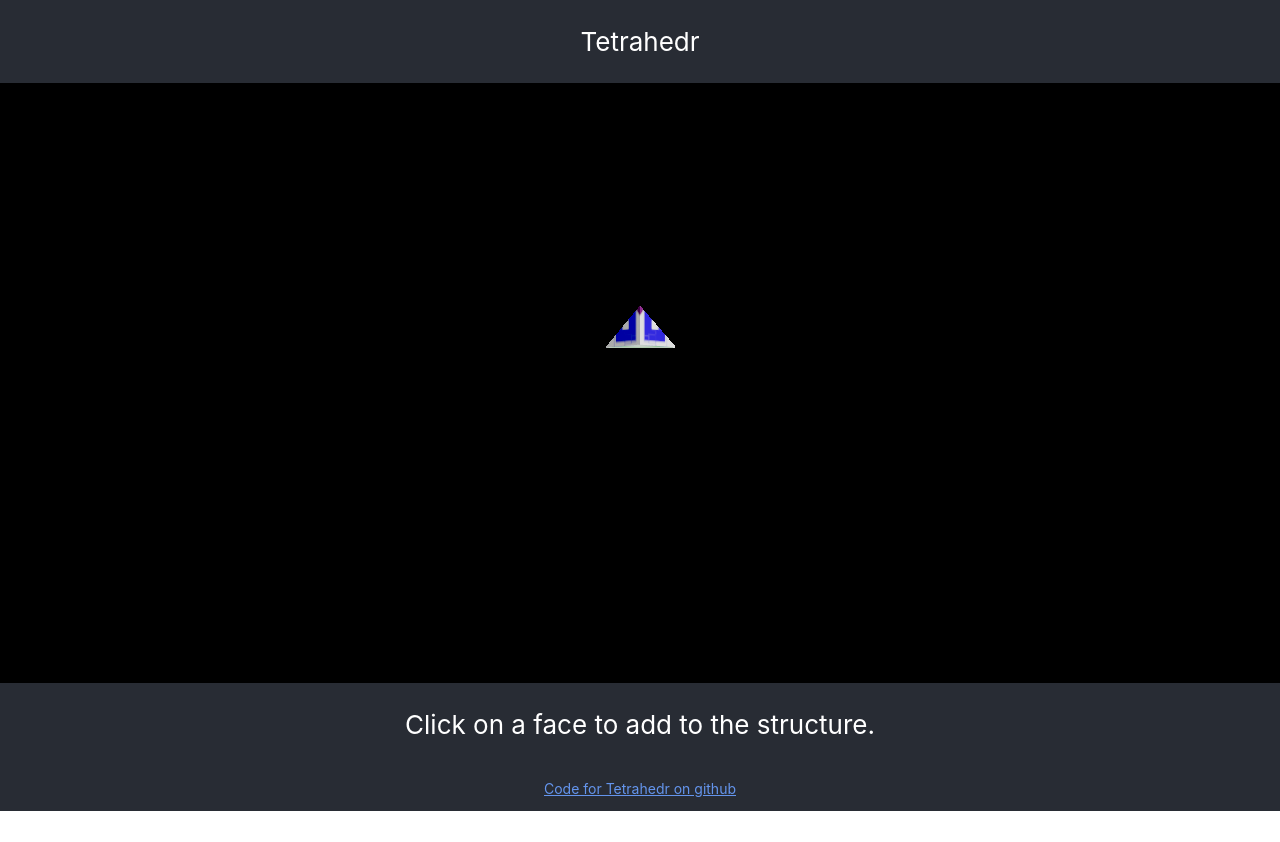
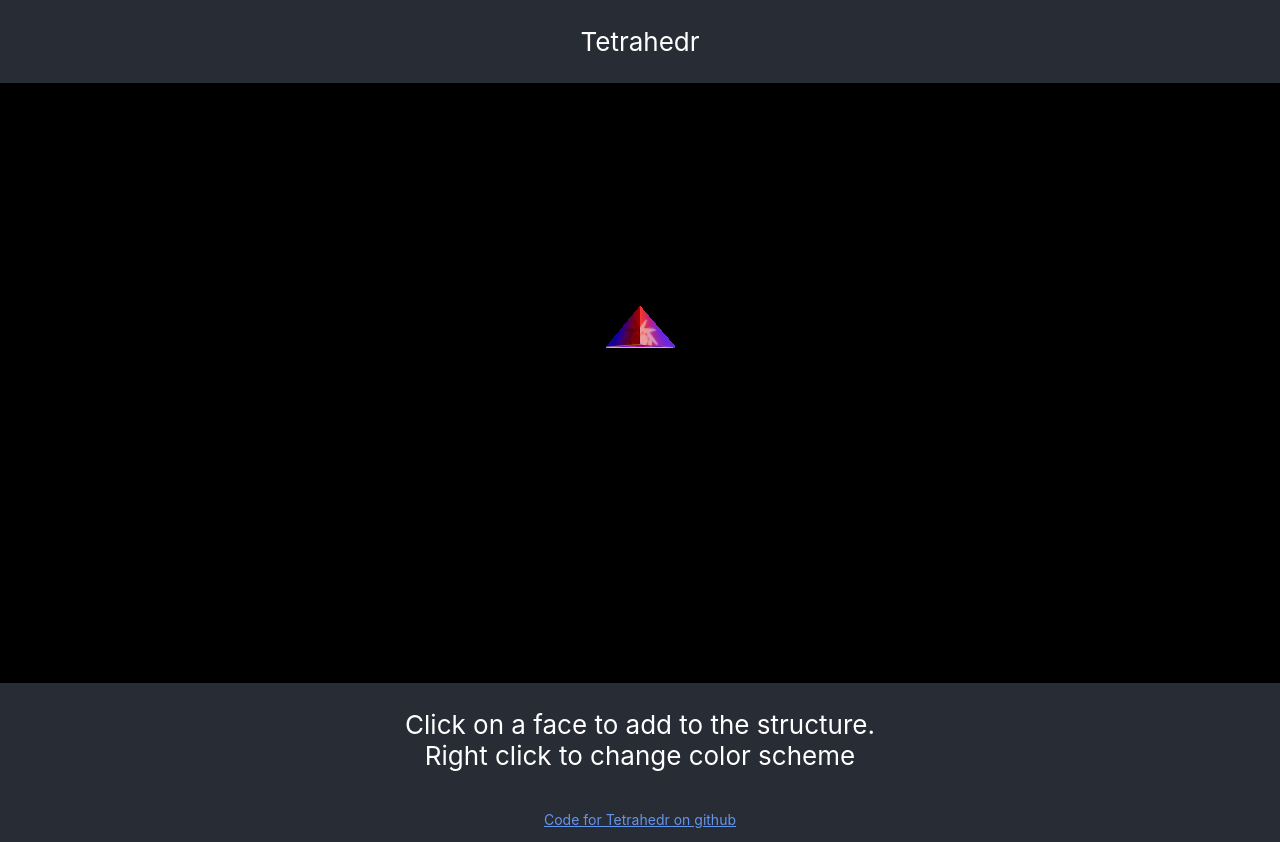
Before and after one commit to K8fractal/tetrahedr, a React (Create React App) app: page / in a window 1280 px wide. Before the commit the page ends 811 px from the top, so only its background shows below. Built offline with nearby package versions, Linux system fonts and the light colour scheme.

Commit message:
usability improvements

```diff
--- a/src/App.tsx
+++ b/src/App.tsx
@@ -27,7 +27,10 @@ function App() {
 
             <FacetStructure />
           </Canvas>
-          <p>Click on a face to add to the structure.</p>
+          <p>
+            Click on a face to add to the structure. <br></br>Right click to
+            change color scheme
+          </p>
         </>
         <p className="footnote">
           <a href="https://github.com/K8fractal/tetrahedr">
--- a/src/Facet.tsx
+++ b/src/Facet.tsx
@@ -37,8 +37,8 @@ export function nextVisual(visual?: FacetVisuals): FacetVisuals | undefined {
     case FacetVisuals.TextureTest:
       return FacetVisuals.TexturePurpleRed;
     case FacetVisuals.TexturePurpleRed:
-      return FacetVisuals.TextureUV;
-    case FacetVisuals.TextureUV:
+      return FacetVisuals.TextureEdgeHighlight;
+    case FacetVisuals.TextureUV: //Skipped for now
       return FacetVisuals.TextureEdgeHighlight;
     case FacetVisuals.TextureEdgeHighlight:
       return FacetVisuals.TextureTest;
--- a/src/facetStructure.tsx
+++ b/src/facetStructure.tsx
@@ -64,7 +64,7 @@ export const FacetStructure = (props: Record<string, never>) => {
     key: "base_",
     position: new Vector3(0, 1, 0),
     quaternion: new Quaternion(SQRT1_2, -SQRT1_2, 0, 0),
-    visual: FacetVisuals.TextureTest,
+    visual: FacetVisuals.TexturePurpleRed,
   };
 
   const [facets, setFacets] = useState([baseFacet]);
```
